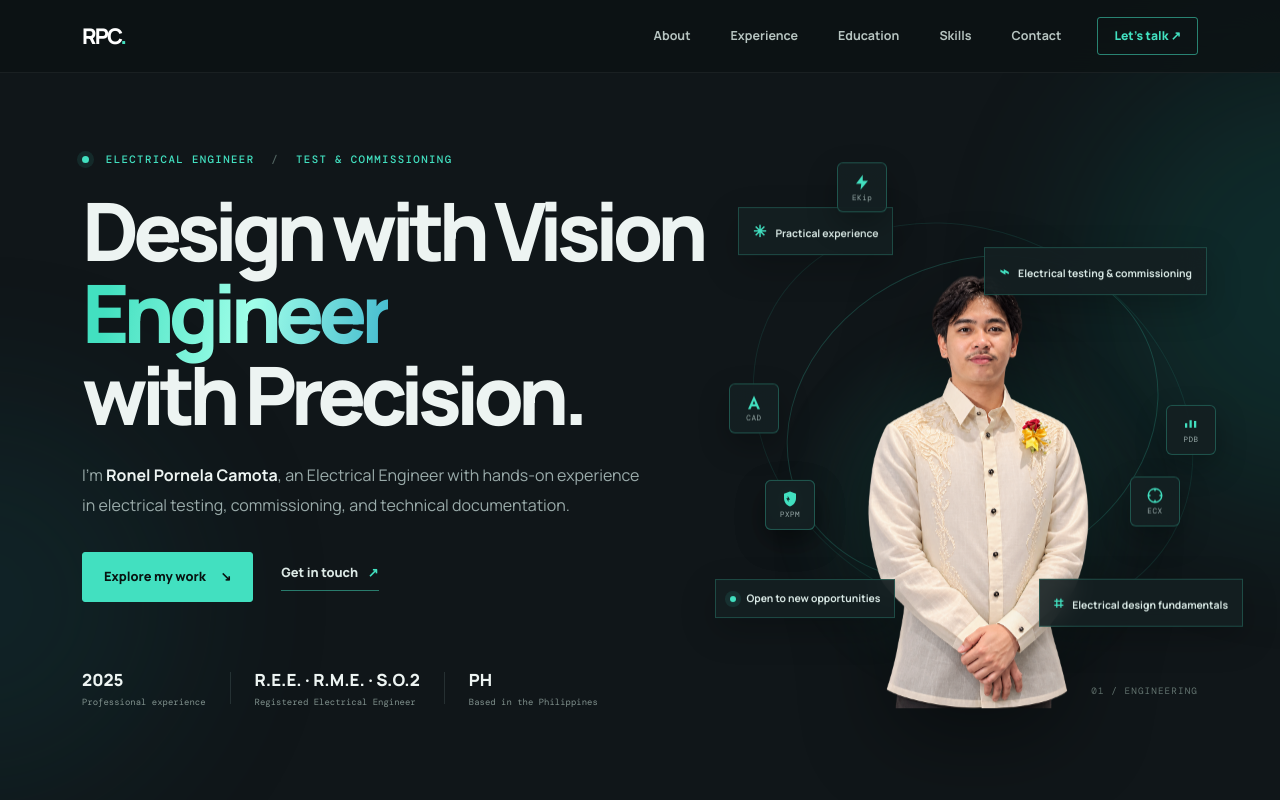
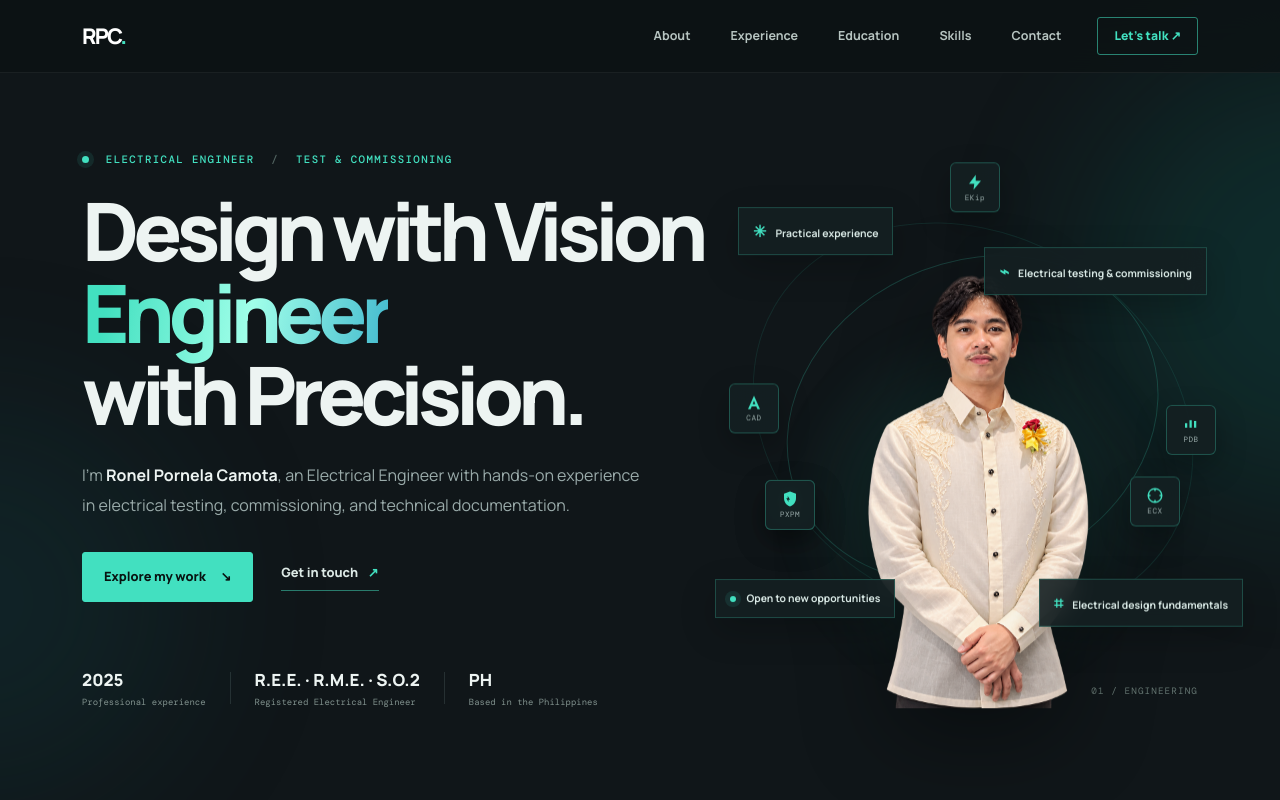
Before and after one commit to leptosee/camota-portfolio-, a plain HTML site: page index.html in a window 1280 px wide. Shown: the top 800 px of the page. Drawn offline with nearby package versions, Linux system fonts and the light colour scheme.

Commit message:
Add files via upload

```diff
--- a/styles.css
+++ b/styles.css
@@ -111,7 +111,7 @@ a { color: inherit; text-decoration: none; }
 /* Balanced placement along the orbital rings */
 .logo-autocad { top: 43%; left: -4%; animation: tagFloat 5.2s ease-in-out infinite; }
 .logo-powerdb { top: 46%; right: -4%; animation: tagFloat 5.8s ease-in-out infinite reverse; }
-.logo-ekip    { top: 4%;  left: 20%; animation: tagFloat 4.8s ease-in-out infinite; }
+.logo-ekip    { top: 4%;  left: 45%; animation: tagFloat 4.8s ease-in-out infinite; }
 .logo-pxpm    { bottom: 32%; left: 4%; animation: tagFloat 6.2s ease-in-out infinite reverse; }
 .logo-ecostruxure { bottom: 32%; right: 4%; animation: tagFloat 5.6s ease-in-out infinite; }
 .tag-icon { color: var(--teal); font-size: 1rem; margin-right: 7px; }
```
